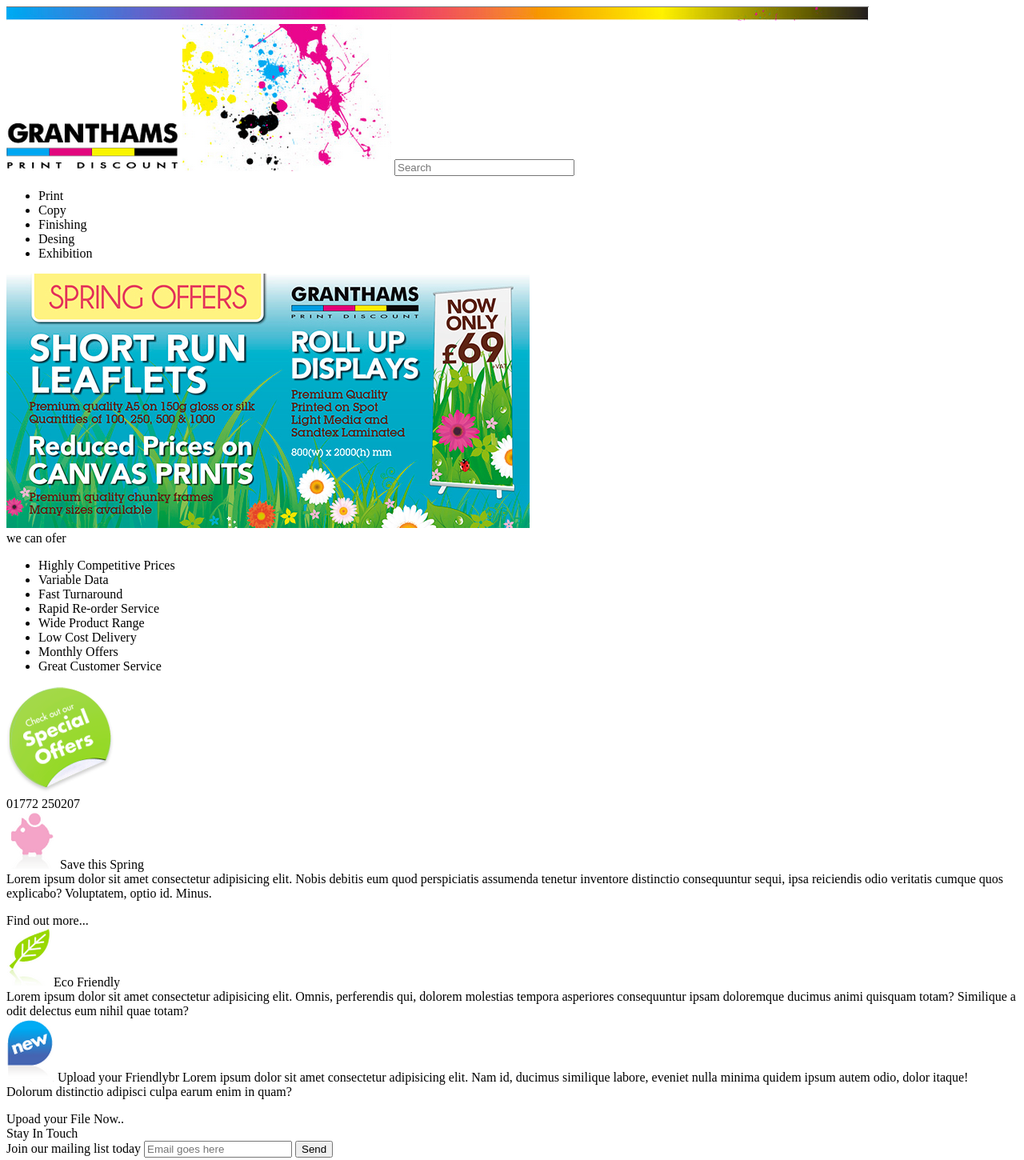
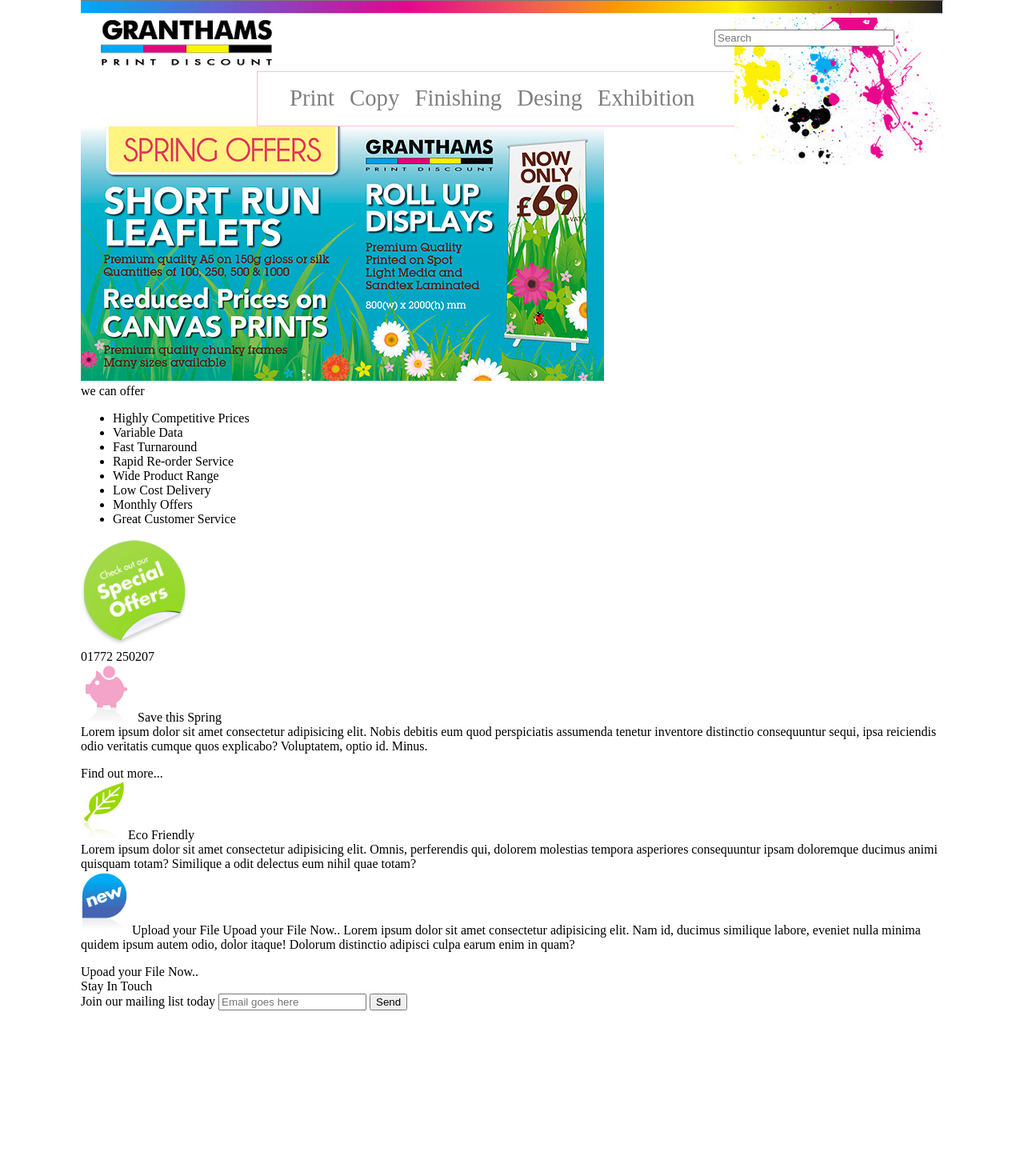
Before and after one commit to lkarenbeltran/pw10112241, a plain HTML site: page pw10112241/practica02_css/index.html in a window 1280 px wide. Shown: the whole page at 80% size. After the commit the page ends 1263 px from the top, so only its background shows below. Drawn offline with Linux system fonts and the light colour scheme.

Commit message:
Practica02 Header

```diff
--- /dev/null
+++ b/pw10112241/practica02_css/css/estilos.css
@@ -0,0 +1,30 @@
+body{
+    font-size: 16px; /*1em*/
+    margin: 0px auto;
+    max-width:1078px;
+    min-width: 1078px;
+}
+header input{
+    float: right;
+    margin-right: -200px;
+    margin-top: 15px;
+}
+header  nav{
+    border: 1px solid pink;
+    margin-left: 220px;
+}
+header nav ul li{
+    color: gray;
+    display: inline-block;
+    font-size: 1.8em;
+    margin-right: 15px;
+    padding-bottom: 2px;
+    /*text-decoration: underline;*/
+}
+#granthams{
+    margin-left: 25px;
+    margin-right: 25px;
+}
+#paint{
+    float: right;
+}
--- a/pw10112241/practica02_css/index.html
+++ b/pw10112241/practica02_css/index.html
@@ -4,12 +4,13 @@
     <meta charset="UTF-8">
     <meta name="viewport" content="width=device-width, initial-scale=1.0">
     <title>Práctica 02 CSS</title>
+    <link rel="stylesheet" href="css/estilos.css">
 </head>
 <body>
     <header>
         <img src="img/banner.png" alt="Linea">
-        <img src="img/granthams.png" alt="Granthams">
-        <img src="img/paint.png" alt="Pintura">
+        <img src="img/granthams.png" id="granthams" alt="Granthams">
+        <img src="img/paint.png" id="paint" alt="Pintura">
         <input type="search" placeholder="Search" size="25">
         <nav>
             <ul>
@@ -21,12 +22,12 @@
             </ul>
         </nav>
     </header>
-    <section>
-        <article>
+    <section id="primersecion">
+        <article id="secc01art02">
             <img src="img/slide.jpg" alt="Slide">
         </article>
-        <article>
-            we can ofer
+        <article id="secc01art02">
+           <span class="letragrande colorrosa nito">we can offer</span>
             <ul>
                 <li>Highly Competitive Prices</li>
                 <li>Variable Data</li>
@@ -38,34 +39,35 @@
                 <li>Great Customer Service</li>
             </ul>
         </article>
-        <img src="img/bg_offer.png" alt="Ofertas">
+        <img src="img/bg_offer.png" id="bgoffer" alt="Ofertas">
     </section>
-    <section>
+    <section id="segundaseccion" >
         <article>
-            01772 250207
+           <span class="letramediana colorrosa nito"></span> 01772 250207
         </article>
     </section>
-    <section>
+    <section id="terceraseccion" >
         <article>
-        <img src="img/cerdito.png" alt="Cerdito">Save this Spring
+        <img src="img/cerdito.png" alt="Cerdito"> <span class="colorrosa nito">Save this Spring</span>
         <br>
         Lorem ipsum dolor sit amet consectetur adipisicing elit. Nobis debitis eum quod perspiciatis assumenda tenetur inventore distinctio consequuntur sequi, ipsa reiciendis odio veritatis cumque quos explicabo? Voluptatem, optio id. Minus.
         <p></p>
-            Find out more...
+           <span class="colorrosa">Find out more...</span>
         </article>
         <article>
-            <img src="img/hoja.png" alt="hoja">Eco Friendly
+            <img src="img/hoja.png" alt="hoja"><span class="colorverde nito">Eco Friendly</span>
             <br>
             Lorem ipsum dolor sit amet consectetur adipisicing elit. Omnis, perferendis qui, dolorem molestias tempora asperiores consequuntur ipsam doloremque ducimus animi quisquam totam? Similique a odit delectus eum nihil quae totam?
         </article>
         <article>
-            <img src="img/new.png" alt="Nuevo">Upload your Friendlybr
+            <img src="img/new.png" alt="Nuevo">Upload your File
+            <span class="colorazul nito">Upoad your File Now..  </span>
             Lorem ipsum dolor sit amet consectetur adipisicing elit. Nam id, ducimus similique labore, eveniet nulla minima quidem ipsum autem odio, dolor itaque! Dolorum distinctio adipisci culpa earum enim in quam?
             <p></p>
-            Upoad your File Now..
+            <span class="colorazul">Upoad your File Now..  </span>
         </article>
         <article>
-            Stay In Touch
+            <span class="letramediana rosita"></span> Stay In Touch
             <br>
             Join our mailing list today
             <input type="email" placeholder="Email goes here">
```
